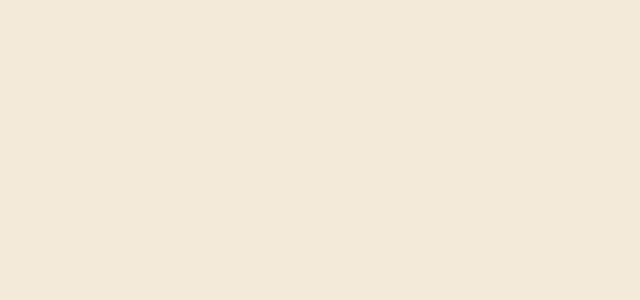
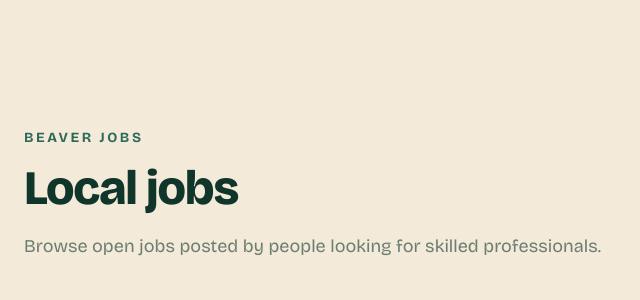
Before and after one commit to ghalox2003/Beaver, a React (Vite) app: page /jobs in a window 1280 px wide. Before the commit this address had no page. Shown: the top 300 px of the page, without its empty margins (0-640 px from the left). Built offline with nearby package versions, Linux system fonts and the light colour scheme.

Commit message:
feat: add public application routes

```diff
--- a/src/App.tsx
+++ b/src/App.tsx
@@ -1,11 +1,17 @@
 import { BrowserRouter, Route, Routes } from 'react-router-dom'
+import JobsPage from './pages/JobsPage'
 import LandingPage from './pages/LandingPage'
+import MarketplacePage from './pages/MarketplacePage'
+import ProfessionalsPage from './pages/ProfessionalsPage'
 
 function App() {
   return (
     <BrowserRouter>
       <Routes>
         <Route path="/" element={<LandingPage />} />
+        <Route path="/marketplace" element={<MarketplacePage />} />
+        <Route path="/professionals" element={<ProfessionalsPage />} />
+        <Route path="/jobs" element={<JobsPage />} />
       </Routes>
     </BrowserRouter>
   )
--- /dev/null
+++ b/src/pages/JobsPage.tsx
@@ -0,0 +1,19 @@
+function JobsPage() {
+  return (
+    <main className="min-h-screen bg-cream px-6 py-32 text-forest-900">
+      <div className="mx-auto max-w-7xl">
+        <p className="text-sm font-bold uppercase tracking-[0.18em] text-forest-700">
+          Beaver jobs
+        </p>
+        <h1 className="mt-4 text-5xl font-extrabold tracking-tight">
+          Local jobs
+        </h1>
+        <p className="mt-5 max-w-2xl text-lg text-forest-900/60">
+          Browse open jobs posted by people looking for skilled professionals.
+        </p>
+      </div>
+    </main>
+  )
+}
+
+export default JobsPage
--- /dev/null
+++ b/src/pages/MarketplacePage.tsx
@@ -0,0 +1,19 @@
+function MarketplacePage() {
+  return (
+    <main className="min-h-screen bg-cream px-6 py-32 text-forest-900">
+      <div className="mx-auto max-w-7xl">
+        <p className="text-sm font-bold uppercase tracking-[0.18em] text-forest-700">
+          Beaver marketplace
+        </p>
+        <h1 className="mt-4 text-5xl font-extrabold tracking-tight">
+          Marketplace
+        </h1>
+        <p className="mt-5 max-w-2xl text-lg text-forest-900/60">
+          Browse local professionals and jobs on the Beaver marketplace.
+        </p>
+      </div>
+    </main>
+  )
+}
+
+export default MarketplacePage
--- /dev/null
+++ b/src/pages/ProfessionalsPage.tsx
@@ -0,0 +1,19 @@
+function ProfessionalsPage() {
+  return (
+    <main className="min-h-screen bg-cream px-6 py-32 text-forest-900">
+      <div className="mx-auto max-w-7xl">
+        <p className="text-sm font-bold uppercase tracking-[0.18em] text-forest-700">
+          Beaver professionals
+        </p>
+        <h1 className="mt-4 text-5xl font-extrabold tracking-tight">
+          Find a professional
+        </h1>
+        <p className="mt-5 max-w-2xl text-lg text-forest-900/60">
+          Discover local tradespeople and explore their profiles.
+        </p>
+      </div>
+    </main>
+  )
+}
+
+export default ProfessionalsPage
```
Also changed, not shown: 1 other file (tests, documents, lock files or other folders).
